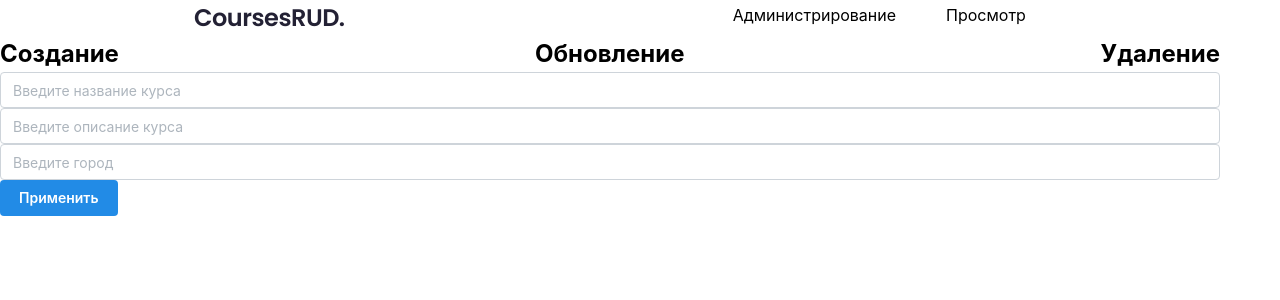
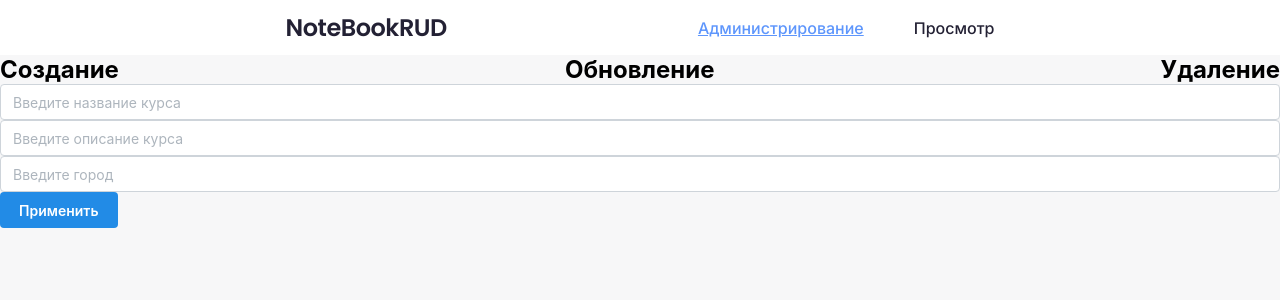
Before and after one commit to Mrkrimers/CourseManagement, a React (Vite) app in the folder client/: page /admin in a window 1280 px wide. Shown: the top 300 px of the page. Built offline with nearby package versions, Linux system fonts and the light colour scheme.

Commit message:
added fix css admin page

```diff
--- a/client/src/components/Header/Header.jsx
+++ b/client/src/components/Header/Header.jsx
@@ -1,21 +1,24 @@
-import { Link } from 'react-router-dom'
+import { Link, useLocation, } from 'react-router-dom'
 import style from '../Header/style.module.scss'
 
 
 function Header() {
+    const { pathname } = useLocation();
+
+
     return (
-        <>
+        <header>
             <div className={style.container}>
 
-                <Link to={'/'}>   <h2>CoursesRUD.</h2> </Link>
+                <Link to={'/'}> <h2>NoteBookRUD</h2> </Link>
 
                 <div className={style.wrapper}>
-                    <Link to={'/admin'}> <p>Администрирование</p> </Link>
-                    <Link to={'/'}> <p>Просмотр</p> </Link>
+                    <Link to={'/admin'}> <p className={pathname === '/admin' ? style.active : null}>Администрирование</p> </Link>
+                    <Link to={'/'}> <p className={pathname === '/' ? style.active : null}>Просмотр</p> </Link>
                 </div>
 
             </div>
-        </>
+        </header>
     )
 }
 
--- a/client/src/components/Header/style.module.scss
+++ b/client/src/components/Header/style.module.scss
@@ -1,3 +1,7 @@
+header {
+    padding: 10px 160px;
+    background: #ffff;
+
     .container {
         display: flex;
         justify-content: space-around;
@@ -9,10 +13,27 @@
             letter-spacing: -0.48px;
         }
 
+
         .wrapper {
-        margin-top: 3px;
             display: flex;
             justify-content: center;
+            align-items: center;
             gap: 50px;
+
+            p {
+                color: #232134;
+                font: 500 16px Inter;
+
+                &:hover {
+                    transition: all 0.5s;
+                    scale: 1.2;
                 }
             }
+
+            .active {
+                color: #5E96FC;
+                text-decoration: underline;
+            }
+        }
+    }
+}
--- a/client/src/index.scss
+++ b/client/src/index.scss
@@ -3,11 +3,12 @@
     padding: 0;
     font-style: normal;
     box-sizing: border-box;
+    line-height: normal;
 }
 
 body {
-    max-width: 1220px;
-    margin: auto;
+    min-width: 320px;
+    margin: 0 auto;
     background-color: #F7F7F8;
 }
 
--- a/client/src/main.jsx
+++ b/client/src/main.jsx
@@ -1,9 +1,9 @@
 import ReactDOM from 'react-dom/client';
 import App from './App.jsx';
-import './index.scss';
 import { BrowserRouter } from 'react-router-dom';
 
 import '@mantine/core/styles.css';
+import './index.scss';
 import { MantineProvider } from '@mantine/core';
 import { Provider } from 'react-redux';
 import store from '../src/store/store.jsx'
--- a/client/src/pages/HomePage/HomePage.jsx
+++ b/client/src/pages/HomePage/HomePage.jsx
@@ -4,71 +4,32 @@ import style from '../HomePage/style.module.scss';
 import { useGetAllCourseQuery } from "../../services/course";
 
 function HomePage() {
-
     const { data } = useGetAllCourseQuery()
 
-    // const coursesArr = [
-    //     {
-    //         id: 1,
-    //         header: 'C# Course',
-    //         description: 'В течение курса студенты ознакомятся с ...',
-    //         location: 'Минск',
-    //     },
-    //     {
-    //         id: 2,
-    //         header: 'JavaScript Course',
-    //         description: 'В течение курса студенты ознакомятся с ...',
-    //         location: 'Минск',
-    //     },
-    //     {
-    //         id: 3,
-    //         header: 'C# Course',
-    //         description: 'В течение курса студенты ознакомятся с ...',
-    //         location: 'Минск',
-    //     },
-    //     {
-    //         id: 4,
-    //         header: 'JavaScript Course',
-    //         description: 'В течение курса студенты ознакомятся с ...',
-    //         location: 'Минск',
-    //     },
-    //     {
-    //         id: 5,
-    //         header: 'JavaScript Course',
-    //         description: 'В течение курса студенты ознакомятся с ...',
-    //         location: 'Минск',
-    //     },
-    //     {
-    //         id: 6,
-    //         header: 'JavaScript Course',
-    //         description: 'В течение курса студенты ознакомятся с ...',
-    //         location: 'Минск',
-    //     },
-    // ];
-
     return (
-        <>
+        <main>
             <Header />
 
             <div className={style.wrapper}>
-                <div>
+                <div className={style.inpSearch}>
                     <Input placeholder="Введите название курса" />
                 </div>
 
-                <div>
-                    <Button>Поиск</Button>
-                </div>
+                <Button>Поиск</Button>
             </div>
 
             <div className={style.block} >
                 {data?.map((el) => <div className={style.content} key={el.id}>
                     <h3>{el.header}</h3>
                     <p>{el.description}</p>
-                    <p>{el.location}</p>
+                    <div className={style.miniWrapper}>
+                        <div className={style.img}></div>
+                        <p>{el.location}</p>
+                    </div>
                 </div>)}
             </div>
 
-        </>
+        </main>
     )
 }
 
--- a/client/src/pages/HomePage/style.module.scss
+++ b/client/src/pages/HomePage/style.module.scss
@@ -1,17 +1,64 @@
+main {
     .wrapper {
         display: flex;
         justify-content: center;
         align-items: center;
+        gap: 5px;
+        margin-top: 40px;
+
+        input {
+            width: 40vw;
+        }
     }
 
     .block {
-    display: flex;
-    flex-wrap: wrap;
+        display: grid;
+        grid-template-columns: repeat(2, 40%);
+        gap: 10px 60px;
+        justify-content: center;
+        padding: 30px 250px;
 
         .content {
             padding: 24px;
             border-radius: 12px;
             border: 1px solid var(--Grey-200, #EAEBED);
             background: #FFF;
+
+            display: flex;
+            flex-direction: column;
+            align-items: flex-start;
+            justify-content: space-between;
+            gap: 12px;
+
+            h3 {
+                color: var(--Blue-Main-500, #5E96FC);
+                font: 600 20px Inter;
+                line-height: normal;
+            }
+
+            p {
+                color: var(--Black, #232134);
+                font: 400 16px Inter;
+            }
+
+            .miniWrapper {
+                display: flex;
+                gap: 2px;
+                align-items: center;
+
+                .img {
+                    background-image: url('./assets/M.svg');
+                    background-size: contain;
+                    background-repeat: no-repeat;
+                    width: 20px;
+                    height: 20px;
                 }
             }
+
+            &:hover {
+                transition: all 0.3s;
+                box-shadow: 3px 4px 5px 0px #6395f4;
+            }
+        }
+    }
+}
```
Also changed, not shown: client/src/pages/HomePage/assets/M.svg (added), 1 other file (tests, documents, lock files or other folders). Lines whose indentation alone changed are shown as unchanged.
